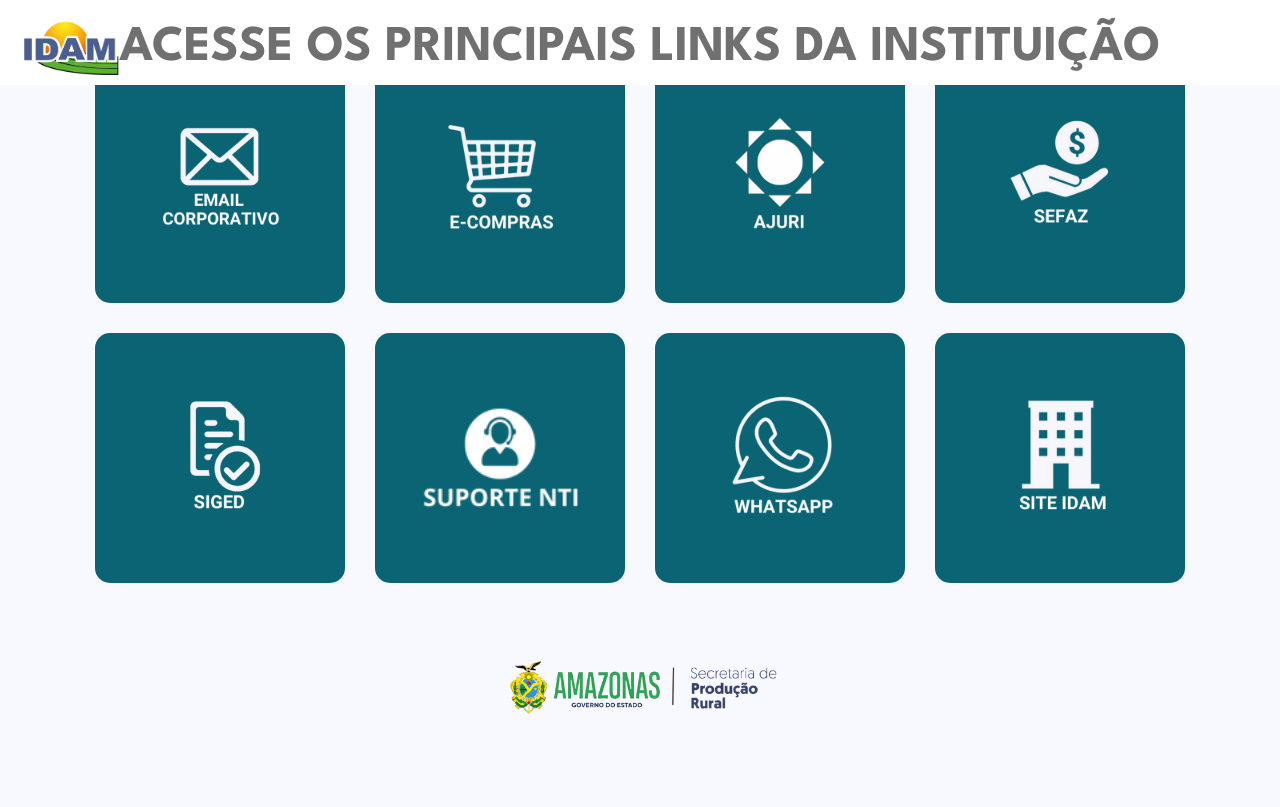
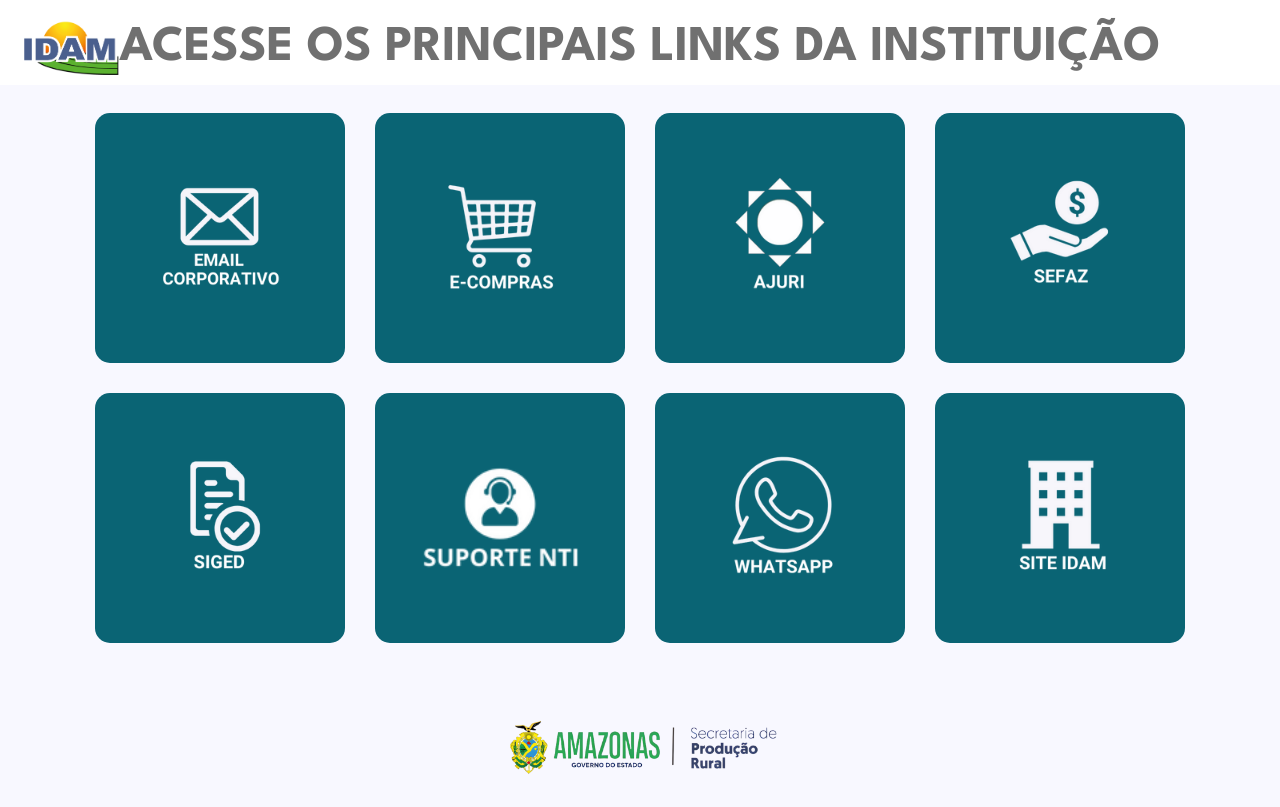
Before and after one commit to victhor-amorim/INTRA_AZUL, a plain HTML site: page index.html in a window 1280 px wide. Drawn offline with Linux system fonts and the light colour scheme.

Commit message:
Update style.css

```diff
--- a/style.css
+++ b/style.css
@@ -1,14 +1,15 @@
 @import url('https://fonts.googleapis.com/css2?family=League+Spartan:wght@100..900&display=swap');
 
 body {
-  font-family: 'League Spartan';
+  font-family: 'League Spartan', sans-serif;
   display: flex;
   flex-direction: column;
   align-items: center;
   justify-content: center;
   height: 100vh;
-  margin: 0px;
+  margin: 0;
   background-color: #f8f8ff;
+  overflow: hidden;
 }
 
 header {
@@ -45,6 +46,7 @@ header h1 {
   display: grid;
   grid-template-columns: repeat(4, 1fr);
   gap: 30px;
+  margin-top: 120px; /* Ajuste para evitar sobreposição com o header */
 }
 
 footer img {
@@ -72,7 +74,6 @@ footer img {
   box-shadow: 0px 0px 15px 0px rgba(0, 0, 0, 50);
 }
 
-
 .button:nth-child(1) { background-color: #0A6474; }
 .button:nth-child(2) { background-color: #0A6474; }
 .button:nth-child(3) { background-color: #0A6474; }
@@ -81,6 +82,8 @@ footer img {
 .button:nth-child(6) { background-color: #0A6474; }
 .button:nth-child(7) { background-color: #0A6474; }
 .button:nth-child(8) { background-color: #0A6474; }
+
+/* Media Queries */
 
 /* Para telas de laptops e menores */
 @media (max-width: 1200px) {
```
